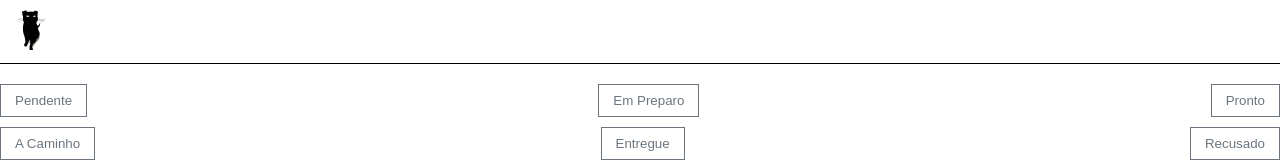
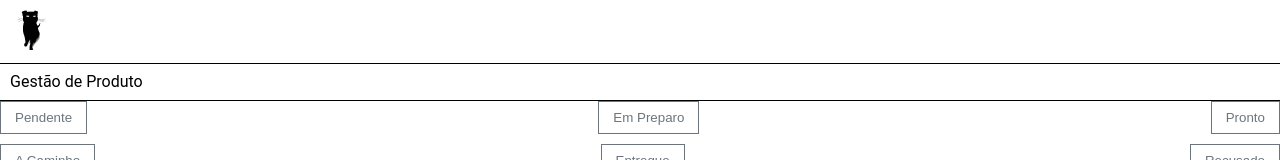
Before and after one commit to gardin1992/react-clean-architecture, a React (Create React App) app: page /product-management in a window 1280 px wide. Shown: the top 160 px of the page. Built offline with nearby package versions, Linux system fonts and the light colour scheme; no server answers.

Commit message:
add storybook PageTitle

```diff
--- a/src/app/presentation/components/header/styles.tsx
+++ b/src/app/presentation/components/header/styles.tsx
@@ -17,5 +17,4 @@ export const SHeader = styled.header`
   align-items: center;
   display: flex;
   border-bottom: 1px solid ${colors.black};
-  margin-bottom: 20px;
 `;
--- /dev/null
+++ b/src/app/presentation/components/page-title/index.tsx
@@ -0,0 +1,17 @@
+import { SPageSubtitle, SPageTitle, SPageTitleContent } from "./styles";
+
+export type PageTitleProps = {
+  title: string;
+  subtitle?: string;
+};
+
+export function PageTitle({ title, subtitle }: PageTitleProps) {
+  return (
+    <SPageTitleContent>
+      <SPageTitle>
+        {title}
+        <SPageSubtitle>{subtitle ? ` - ${subtitle}` : ""}</SPageSubtitle>
+      </SPageTitle>
+    </SPageTitleContent>
+  );
+}
--- /dev/null
+++ b/src/app/presentation/components/page-title/styles.tsx
@@ -0,0 +1,17 @@
+import { colors } from "app/presentation/styles/theme";
+import styled from "styled-components";
+
+export const SPageSubtitle = styled.span`
+  color: ${colors.primary};
+  font-size: 12px;
+`;
+
+export const SPageTitle = styled.h2`
+  color: ${colors.black};
+  font-size: 16px;
+`;
+
+export const SPageTitleContent = styled.div`
+  border-bottom: 1px solid ${colors.black};
+  padding: 10px;
+`;
--- a/src/app/presentation/views/home-view/index.tsx
+++ b/src/app/presentation/views/home-view/index.tsx
@@ -1,8 +1,10 @@
+import { PageTitle } from "app/presentation/components/page-title";
 import { Link } from "react-router-dom";
+
 export default function Home() {
   return (
     <div>
-      <h2>Home</h2>
+      <PageTitle title="Home" />
       <ul>
         <li>
           <Link to={"/order-management"}>/order-management</Link>
--- a/src/order-management/presentation/views/OrderManagement/index.tsx
+++ b/src/order-management/presentation/views/OrderManagement/index.tsx
@@ -4,6 +4,7 @@ import { OrderListFilter } from "order-management/presentation/views/OrderManage
 import { useOrderService } from "order-management/presentation/hooks/useOrderService";
 import { OrderList } from "./OrderList";
 import { IRepository } from "app/infra/repositories/IRepository";
+import { PageTitle } from "app/presentation/components/page-title";
 
 type OrderManagementProps = {
   orderRepository: IRepository;
@@ -19,6 +20,7 @@ function OrderManagement({ orderRepository }: OrderManagementProps) {
   }, [getAllOrders, orders]);
   return (
     <div>
+      <PageTitle title="Gestão de Pedidos" />
       <OrderListFilter />
       <OrderList orders={orders} />
     </div>
--- a/src/product-management/presentation/views/product-management-add-view/index.tsx
+++ b/src/product-management/presentation/views/product-management-add-view/index.tsx
@@ -1,11 +1,9 @@
 import { FomInputCheckbox } from "app/presentation/components/form/input-checkbox-form";
 import { FormInput } from "app/presentation/components/form/input-form";
+import { PageTitle } from "app/presentation/components/page-title";
 
 import React, { useState } from "react";
-import {
-  SProductManagementButtonSave,
-  SProductManagementTitle,
-} from "../product-management-view/button-save";
+import { SProductManagementButtonSave } from "../product-management-view/button-save";
 
 export type ProductFormData = {
   title: string;
@@ -36,11 +34,7 @@ export function ProductManagementAddView() {
 
   return (
     <div>
-      <SProductManagementTitle>
-        <h2 className="title">
-          Add Product <small>{productFormData.title}</small>
-        </h2>
-      </SProductManagementTitle>
+      <PageTitle title="Novo Produto" subtitle={productFormData.title} />
 
       <form>
         <FormInput
--- a/src/product-management/presentation/views/product-management-view/button-save/index.tsx
+++ b/src/product-management/presentation/views/product-management-view/button-save/index.tsx
@@ -2,18 +2,6 @@ import { Button } from "app/presentation/components/button";
 import { colors } from "app/presentation/styles/theme";
 
 import styled from "styled-components";
-
-export const SProductManagementTitle = styled.div`
-  .title {
-    font-size: 16px;
-    margin: 10px;
-
-    small {
-      font-size: 12px;
-      color: #666;
-    }
-  }
-`;
 
 export const SProductManagementButtonSave = styled(Button)`
   background-color: ${colors.success};
--- a/src/product-management/presentation/views/product-management-view/index.tsx
+++ b/src/product-management/presentation/views/product-management-view/index.tsx
@@ -12,6 +12,7 @@ import {
   SListItemText,
 } from "app/presentation/components/list/card-list/card-list-item/styles";
 import { IRepository } from "app/infra/repositories/IRepository";
+import { PageTitle } from "app/presentation/components/page-title";
 
 type OrderManagementProps = {
   orderRepository: IRepository;
@@ -72,6 +73,7 @@ export function ProductManagement({ orderRepository }: OrderManagementProps) {
   }, [getAllOrders, orders]);
   return (
     <div>
+      <PageTitle title="Gestão de Produto" />
       <OrderListFilter />
       <OrderListItemTest
         className="OrderListItemTest"
```
Also changed, not shown: 1 other file (tests, documents, lock files or other folders).
